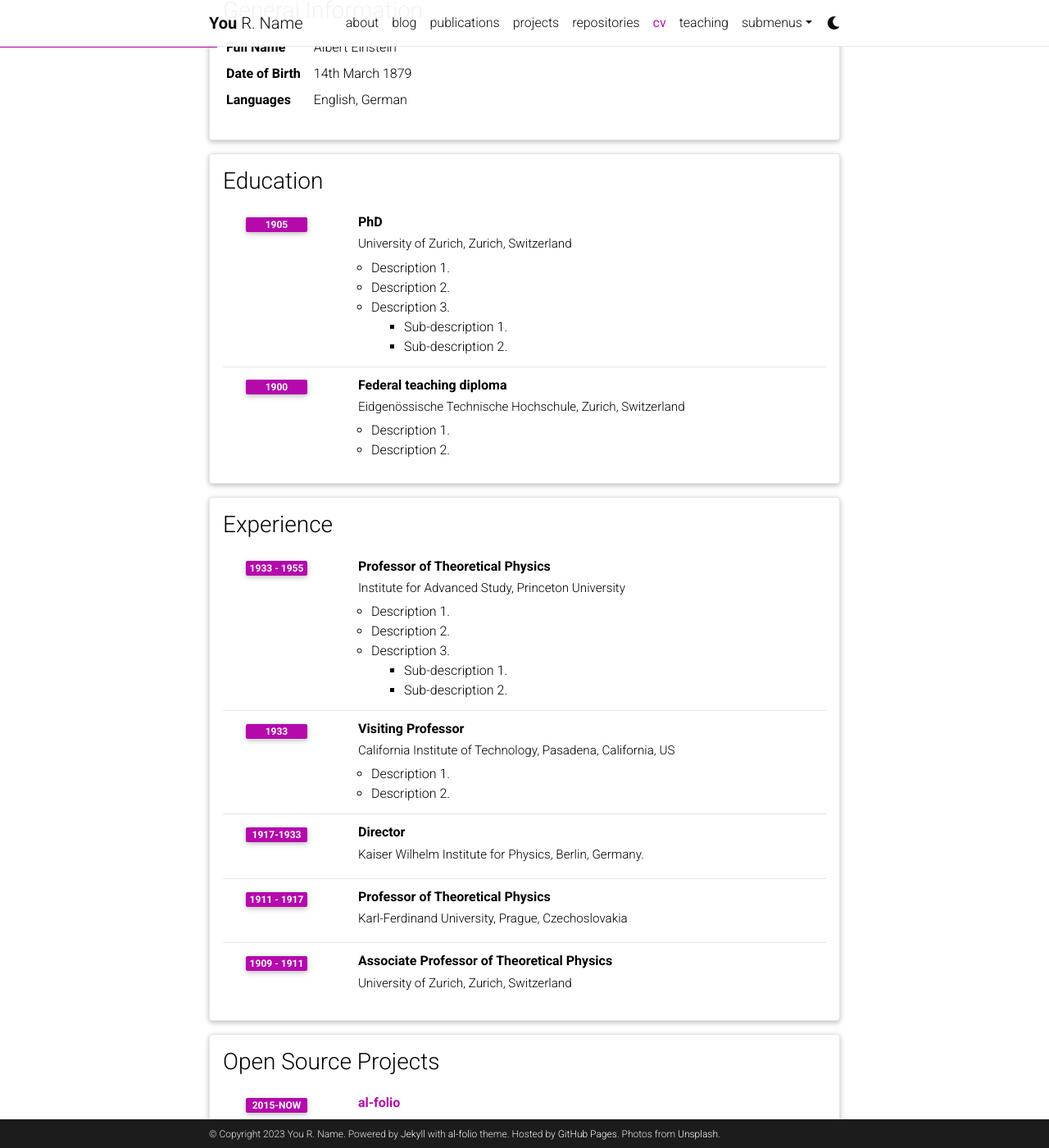
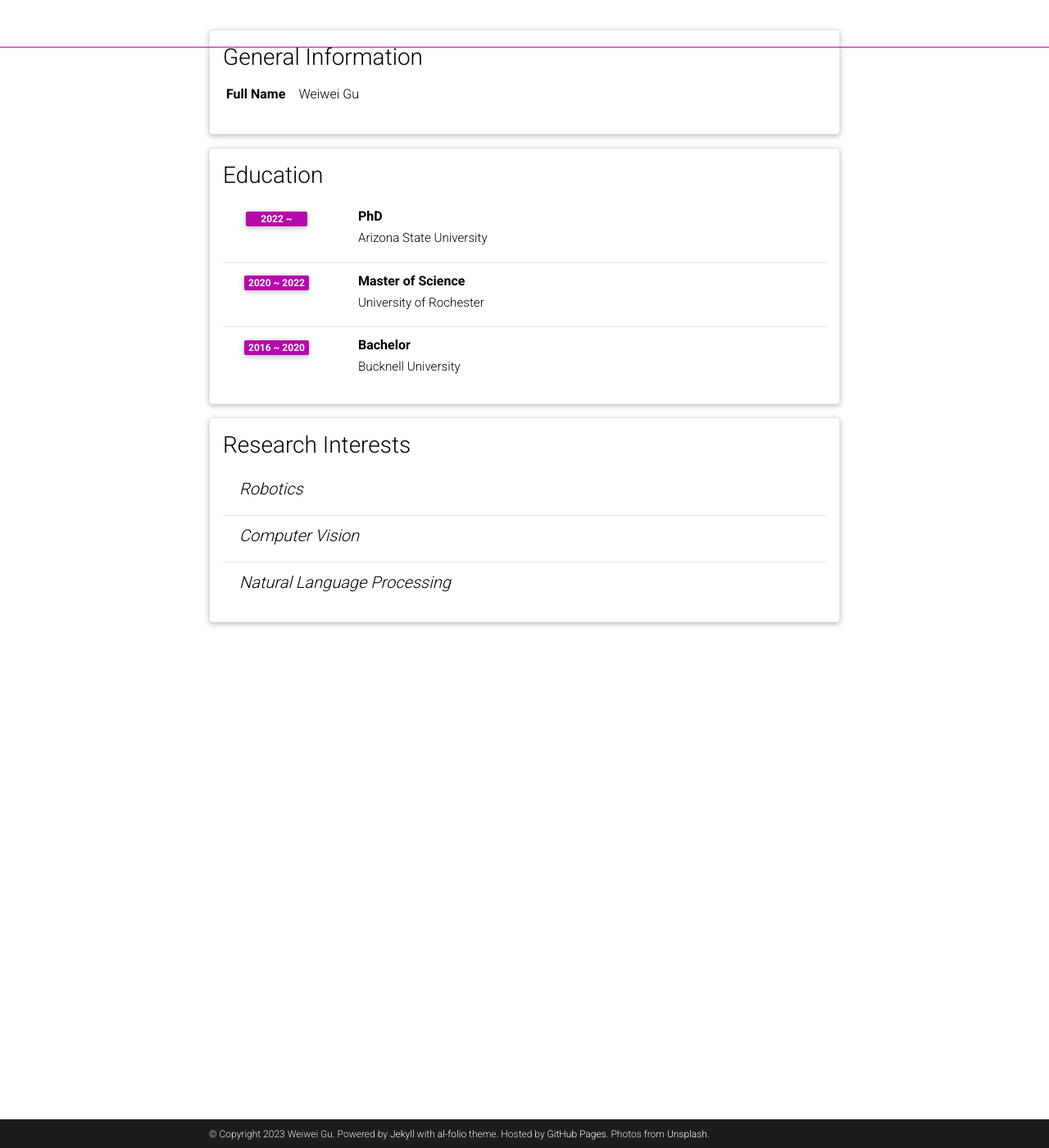
Before and after one commit to WeiweiGu1998/weiweigu1998.github.io, a Jekyll site: the page built from _pages/CV.md, in a window 1280 px wide and 1400 px high, scrolled down 206 px. Shown: the whole window at 82% size. Built offline with Jekyll 4.4.1, drawn with Linux system fonts in a browser that asks for light colours; comment, search, counter and statistics services are not loaded; a style sheet for code colours, icons or effects is not loaded; some of the changed text lies outside the part shown.

Commit message:
first version of personal webpage

```diff
--- a/_config.yml
+++ b/_config.yml
@@ -3,10 +3,10 @@
 # -----------------------------------------------------------------------------
 
 title: blank # the website title (if blank, full name will be used instead)
-first_name: You
-middle_name: R.
-last_name: Name
-email: you@example.com
+first_name: Weiwei
+middle_name:
+last_name: Gu
+email: weiweigu@asu.edu
 description: > # the ">" symbol means to ignore newlines until "footer_text:"
   A simple, whitespace theme for academics. Based on [*folio](https://github.com/bogoli/-folio) design.
 footer_text: >
@@ -16,7 +16,7 @@
 keywords: jekyll, jekyll-theme, academic-website, portfolio-website  # add your own keywords or leave empty
 
 lang: en # the language of your site (for example: en, fr, cn, ru, etc.)
-icon: ⚛️  # the emoji used as the favicon (alternatively, provide image name in /assets/img/)
+# icon: ⚛️  # the emoji used as the favicon (alternatively, provide image name in /assets/img/)
 
 url: https://weiweigu1998.github.io # the base hostname & protocol for your site
 baseurl:  # the subpath of your site, e.g. /blog/
@@ -47,7 +47,7 @@
 # Layout
 # -----------------------------------------------------------------------------
 
-navbar_fixed: true
+navbar_fixed: false
 footer_fixed: true
 
 # Dimensions
@@ -67,35 +67,35 @@
 # Social integration
 # -----------------------------------------------------------------------------
 
-github_username: # your GitHub user name
+github_username: WeiweiGu1998
 gitlab_username: # your GitLab user name
 twitter_username: # your Twitter handle
 mastodon_username: # your mastodon instance+username in the format instance.tld/@username
 linkedin_username: # your LinkedIn user name
 telegram_username: # your Telegram user name
-scholar_userid: # your Google Scholar ID
-semanticscholar_id: # your Semantic Scholar ID
-whatsapp_number: # your WhatsApp number (full phone number in international format. Omit any zeroes, brackets, or dashes when adding the phone number in international format.)
-orcid_id: # your ORCID ID
-medium_username: # your Medium username
-quora_username: # your Quora username
-publons_id: # your ID on Publons
-research_gate_profile: # your profile on ResearchGate
-blogger_url: # your blogger URL
-work_url: # work page URL
-keybase_username: # your keybase user name
-wikidata_id: # your wikidata id
-dblp_url: # your DBLP profile url
-stackoverflow_id: # your stackoverflow id
-kaggle_id: # your kaggle id
-lastfm_id: # your lastfm id
-spotify_id: # your spotify id
-pinterest_id: # your pinterest id
-unsplash_id: # your unsplash id
-instagram_id: # your instagram id
-facebook_id: # your facebook id
-youtube_id: # your youtube channel id (youtube.com/@<youtube_id>)
-discord_id: # your discord id (18-digit unique numerical identifier)
+scholar_userid: BB6P4bMAAAAJ
+semanticscholar_id: 2061383963
+#whatsapp_number: # your WhatsApp number (full phone number in international format. Omit any zeroes, brackets, or dashes when adding the phone number in international format.)
+#orcid_id: # your ORCID ID
+#medium_username: # your Medium username
+#quora_username: # your Quora username
+#publons_id: # your ID on Publons
+#research_gate_profile: # your profile on ResearchGate
+#blogger_url: # your blogger URL
+#work_url: # work page URL
+#keybase_username: # your keybase user name
+#wikidata_id: # your wikidata id
+#dblp_url: # your DBLP profile url
+#stackoverflow_id: # your stackoverflow id
+#kaggle_id: # your kaggle id
+#lastfm_id: # your lastfm id
+#spotify_id: # your spotify id
+#pinterest_id: # your pinterest id
+#unsplash_id: # your unsplash id
+#instagram_id: # your instagram id
+#facebook_id: # your facebook id
+#youtube_id: # your youtube channel id (youtube.com/@<youtube_id>)
+#discord_id: # your discord id (18-digit unique numerical identifier)
 
 contact_note: >
   You can even add a little note about which of these is the best way to reach you.
@@ -114,10 +114,10 @@
 # Blog
 # -----------------------------------------------------------------------------
 
-blog_name: al-folio # blog_name will be displayed in your blog page
-blog_nav_title: blog # your blog must have a title for it to be displayed in the nav bar
-blog_description: a simple whitespace theme for academics
-permalink: /blog/:year/:title/
+# blog_name: al-folio # blog_name will be displayed in your blog page
+# blog_nav_title: blog # your blog must have a title for it to be displayed in the nav bar
+# blog_description: a simple whitespace theme for academics
+# permalink: /blog/:year/:title/
 
 # Pagination
 pagination:
@@ -250,8 +250,8 @@
 
 scholar:
 
-  last_name: [Einstein]
-  first_name: [Albert, A.]
+  last_name: Gu
+  first_name: Weiwei
 
   style: apa
   locale: en
--- a/_data/cv.yml
+++ b/_data/cv.yml
@@ -2,96 +2,26 @@
   type: map
   contents:
     - name: Full Name
-      value: Albert Einstein
-    - name: Date of Birth
-      value: 14th March 1879
-    - name: Languages
-      value: English, German
+      value: Weiwei Gu
 
 - title: Education
   type: time_table
   contents:
     - title: PhD
-      institution: University of Zurich, Zurich, Switzerland
-      year: 1905
-      description:
-        - Description 1.
-        - Description 2.
-        - title: Description 3.
-          contents:
-            - Sub-description 1.
-            - Sub-description 2.
-    - title: Federal teaching diploma
-      institution: Eidgenössische Technische Hochschule, Zurich, Switzerland
-      year: 1900
-      description:
-        - Description 1.
-        - Description 2.
+      institution: Arizona State University
+      year: 2022 ~
+    - title: Master of Science
+      institution: University of Rochester
+      year: 2020 ~ 2022
+    - title: Bachelor
+      institution: Bucknell University
+      year: 2016 ~ 2020
 
-- title: Experience
-  type: time_table
-  contents:
-    - title: Professor of Theoretical Physics
-      institution: Institute for Advanced Study, Princeton University
-      year: 1933 - 1955
-      description:
-        - Description 1.
-        - Description 2.
-        - title: Description 3.
-          contents:
-            - Sub-description 1.
-            - Sub-description 2.
-    - title: Visiting Professor
-      institution: California Institute of Technology, Pasadena, California, US
-      year: 1933
-      description:
-        - Description 1.
-        - Description 2.
 
-    - title: Director
-      institution: Kaiser Wilhelm Institute for Physics, Berlin, Germany.
-      year: 1917-1933
 
-    - title: Professor of Theoretical Physics
-      institution: Karl-Ferdinand University, Prague, Czechoslovakia
-      year: 1911 - 1917
-      description:
-
-    - title: Associate Professor of Theoretical Physics
-      institution: University of Zurich, Zurich, Switzerland
-      year: 1909 - 1911
-
-- title: Open Source Projects
-  type: time_table
-  contents:
-    - title: <a href="https://github.com/alshedivat/al-folio">al-folio</a>
-      year: 2015-now
-      description: A beautiful, simple, clean, and responsive Jekyll theme for academics.
-
-- title: Honors and Awards
-  type: time_table
-  contents:
-    - year: 1921
-      items:
-        - Nobel Prize in Physics
-        - Matteucci Medal
-    - year: 2029
-      items:
-        - Max Planck Medal
-
-- title: Academic Interests
+- title: Research Interests
   type: nested_list
   contents:
-    - title: Topic 1.
-      items:
-        - Description 1.
-        - Description 2.
-    - title: Topic 2.
-      items:
-        - Description 1.
-        - Description 2.
-
-- title: Other Interests
-  type: list
-  contents:
-    - <u>Hobbies:</u> Hobby 1, Hobby 2, etc.
+    - title: Robotics
+    - title: Computer Vision
+    - title: Natural Language Processing
--- a/_layouts/about.html
+++ b/_layouts/about.html
@@ -48,7 +48,7 @@
 
           <!-- Selected papers -->
           {% if page.selected_papers -%}
-            <h2><a href="{{ '/publications/' | relative_url }}" style="color: inherit;">selected publications</a></h2>
+            <h2><a href="{{ '/publications/' | relative_url }}" style="color: inherit;">Selected Publications</a></h2>
             {%- include selected_papers.html %}
           {%- endif %}
 
--- a/_pages/cv.md
+++ b/_pages/CV.md
@@ -1,7 +1,7 @@
 ---
 layout: cv
 permalink: /cv/
-title: cv
+title: CV
 nav: true
 nav_order: 4
 cv_pdf: example_pdf.pdf
--- a/_pages/publications.md
+++ b/_pages/Publications.md
@@ -1,9 +1,9 @@
 ---
 layout: page
 permalink: /publications/
-title: publications
+title: Publications
 description: publications by categories in reversed chronological order. generated by jekyll-scholar.
-years: [1967, 1956, 1950, 1935, 1905]
+years: [2023, 2022]
 nav: true
 nav_order: 1
 ---
--- a/_pages/projects.md
+++ /dev/null
@@ -1,58 +0,0 @@
----
-layout: page
-title: projects
-permalink: /projects/
-description: A growing collection of your cool projects.
-nav: true
-nav_order: 2
-display_categories: [work, fun]
-horizontal: false
----
-
-<!-- pages/projects.md -->
-<div class="projects">
-{%- if site.enable_project_categories and page.display_categories %}
-  <!-- Display categorized projects -->
-  {%- for category in page.display_categories %}
-  <h2 class="category">{{ category }}</h2>
-  {%- assign categorized_projects = site.projects | where: "category", category -%}
-  {%- assign sorted_projects = categorized_projects | sort: "importance" %}
-  <!-- Generate cards for each project -->
-  {% if page.horizontal -%}
-  <div class="container">
-    <div class="row row-cols-2">
-    {%- for project in sorted_projects -%}
-      {% include projects_horizontal.html %}
-    {%- endfor %}
-    </div>
-  </div>
-  {%- else -%}
-  <div class="grid">
-    {%- for project in sorted_projects -%}
-      {% include projects.html %}
-    {%- endfor %}
-  </div>
-  {%- endif -%}
-  {% endfor %}
-
-{%- else -%}
-<!-- Display projects without categories -->
-  {%- assign sorted_projects = site.projects | sort: "importance" -%}
-  <!-- Generate cards for each project -->
-  {% if page.horizontal -%}
-  <div class="container">
-    <div class="row row-cols-2">
-    {%- for project in sorted_projects -%}
-      {% include projects_horizontal.html %}
-    {%- endfor %}
-    </div>
-  </div>
-  {%- else -%}
-  <div class="grid">
-    {%- for project in sorted_projects -%}
-      {% include projects.html %}
-    {%- endfor %}
-  </div>
-  {%- endif -%}
-{%- endif -%}
-</div>
--- a/_pages/teaching.md
+++ /dev/null
@@ -1,12 +0,0 @@
----
-layout: page
-permalink: /teaching/
-title: teaching
-description: Materials for courses you taught. Replace this text with your description.
-nav: true
-nav_order: 5
----
-
-For now, this page is assumed to be a static description of your courses. You can convert it to a collection similar to `_projects/` so that you can have a dedicated page for each course.
-
-Organize your courses by years, topics, or universities, however you like!
```
Also changed, not shown: _bibliography/papers.bib (+24 -78 lines), _pages/About.md (added, +30 -0 lines), _pages/about.md (deleted, +0 -25 lines), _pages/dropdown.md (deleted, +0 -13 lines), _pages/repositories.md (deleted, +0 -30 lines).
